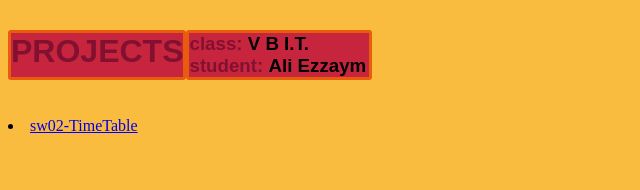
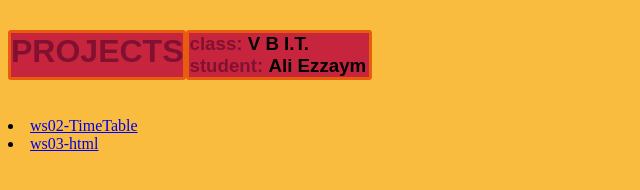
Before and after one commit to Ezzayma/Ezzayma.github.io, a plain HTML site: page index.html in a window 1280 px wide. Shown: the whole page, without its empty margins (0-640 px from the left). Drawn offline with Linux system fonts and the light colour scheme.

Commit message:
Update index.html

```diff
--- a/index.html
+++ b/index.html
@@ -80,7 +80,10 @@
 
 	<ul>
 		<li>
-			<a href="sw-02/index.html">sw02-TimeTable</a>
+			<a href="sw-02/index.html">ws02-TimeTable</a>
+		</li>
+		<li>
+			<a href="ws03_html/index.html">ws03-html</a>
 		</li>
 	</ul>
 
```
